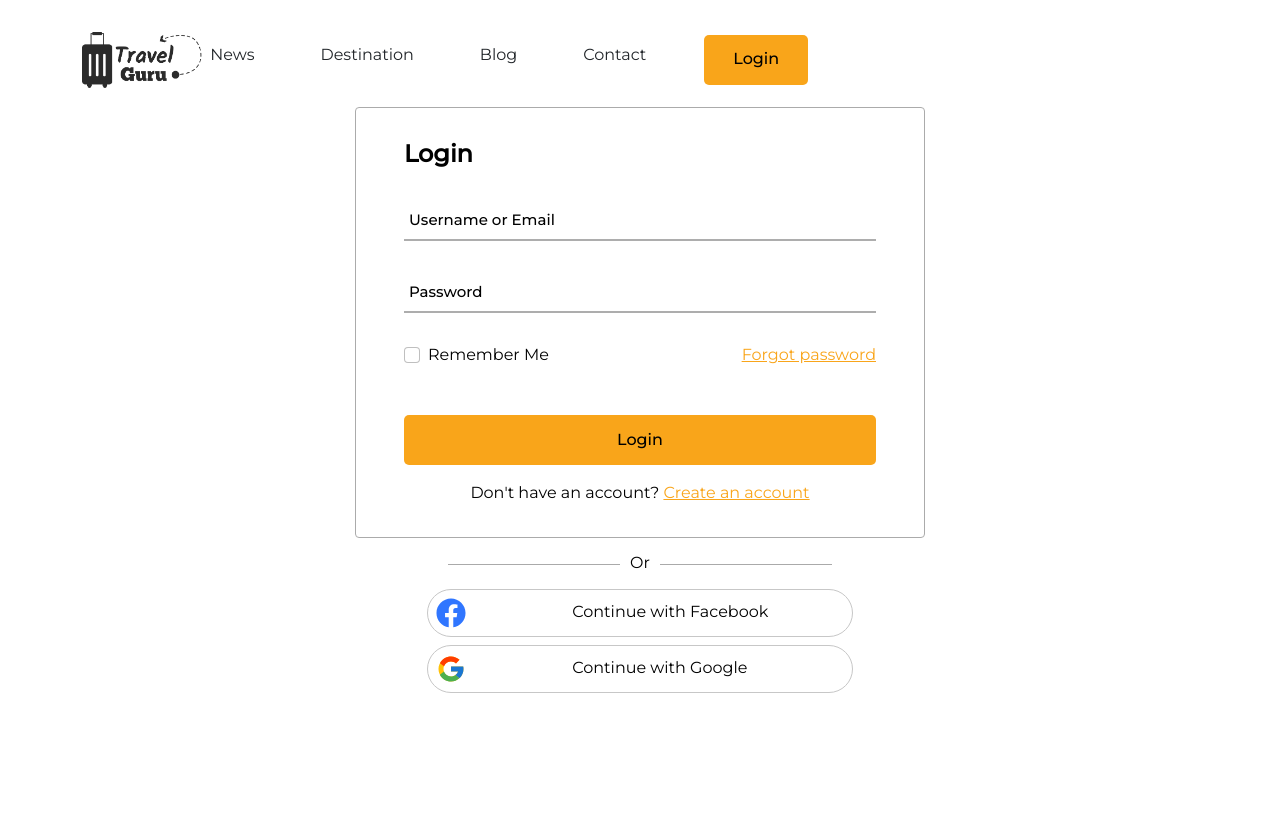
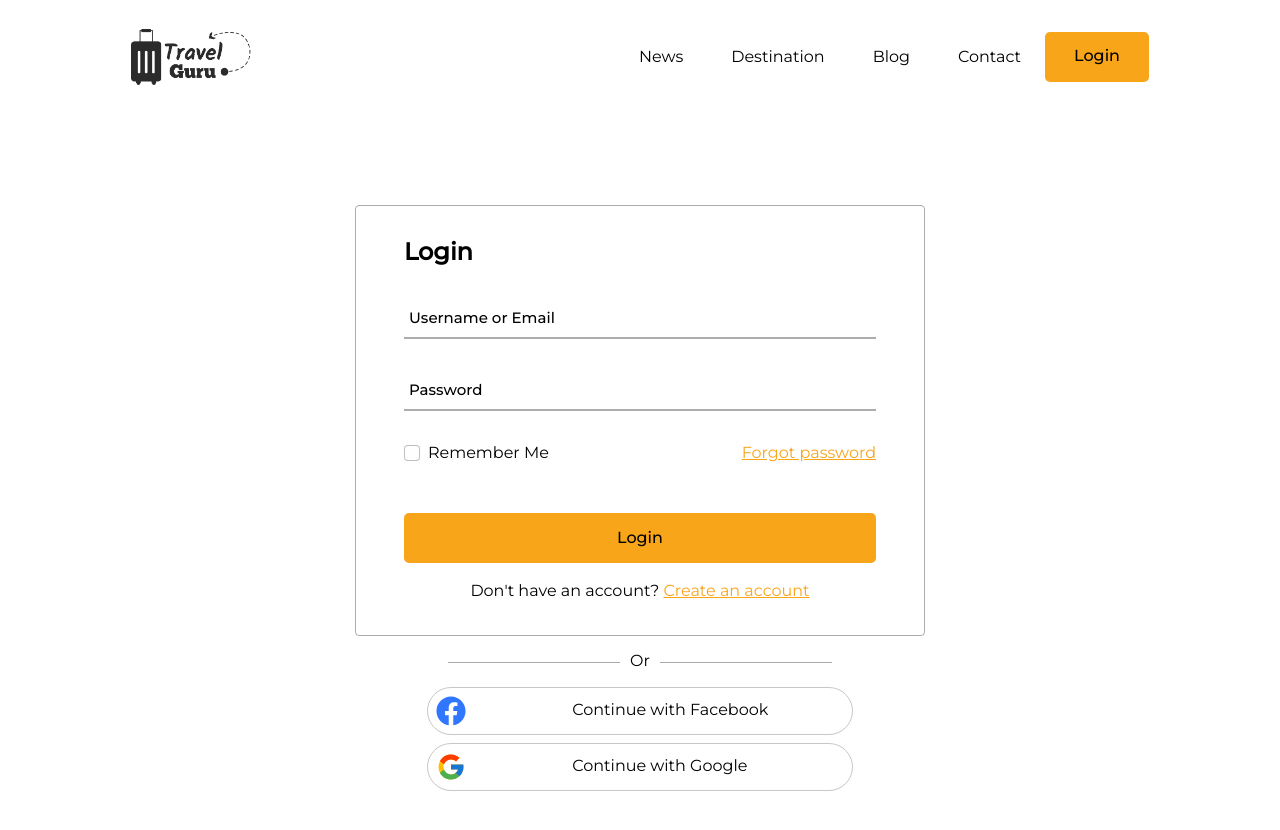
Before and after one commit to ShararNur/travel-guru, a React (Create React App) app: page /login in a window 1280 px wide. Shown: the top 830 px of the page. Before the commit the page ends 800 px from the top, so only its background shows below. Built offline with nearby package versions, Linux system fonts and the light colour scheme.

Commit message:
header completed

```diff
--- a/src/App.css
+++ b/src/App.css
@@ -2,3 +2,12 @@
   font-family: 'Montserrat', sans-serif;
   font-weight: 400;
 }
+
+.home {
+  background-image: linear-gradient(rgba(0, 0, 0, .5), rgba(0, 0, 0, .6)), url("./resources//Image/Rectangle1.png");
+  background-position: center;
+  background-repeat: no-repeat;
+  background-size: cover;
+  height: 100%;
+
+}
--- a/src/App.js
+++ b/src/App.js
@@ -2,7 +2,7 @@ import './App.css';
 import React, { createContext, useState } from 'react';
 import Home from './components/Home/Home';
 import Login from './components/Login/Login';
-import { Routes, Route } from "react-router-dom";
+import { Routes, Route, useLocation } from "react-router-dom";
 import Header from './components/Header/Header';
 import Search from './components/Search/Search';
 import CoxsBazar from './components/Places/CoxsBazar';
@@ -12,11 +12,13 @@ import PrivateRoute from './components/PrivateRoute/PrivateRoute';
 
 export const UserContext = createContext();
 
+
 function App() {
+  const location = useLocation();
   const [loggedInUser, setLoggedInUser] = useState({});
   return (
     <UserContext.Provider value={[loggedInUser, setLoggedInUser]}>
-      <div className="App">
+      <div className={`App ${location.pathname === "/" || location.pathname.includes('booking') ? "home" : ""}`}>
         <Header />
         <Routes>
           <Route path="/" element={<Home />} />
--- a/src/components/Booking/Booking.css
+++ b/src/components/Booking/Booking.css
@@ -1,5 +1,5 @@
 .booking{
-    width: 85%;
+    width: 83.2%;
     display: flex !important;
     justify-content: space-between;
     margin: 0 auto;
--- a/src/components/Booking/Booking.js
+++ b/src/components/Booking/Booking.js
@@ -42,8 +42,6 @@ const Booking = () => {
 
 
     return (
-        <div className="main">
-            <div className="dark-overlay">
         <div className="booking d-md-flex pt-5">
             <div className="place-info">
                 <div style={{ maxWidth: '505px' }} >
@@ -81,8 +79,6 @@ const Booking = () => {
                 </form>
             </div>
         </div>
-            </div>
-        </div>
     );
 };
 
--- a/src/components/Destinations/Destinations.css
+++ b/src/components/Destinations/Destinations.css
@@ -1,13 +1,11 @@
 .place-section {
-  width: 100%;
-  position: absolute;
-  top: 150px;
+  width: 100vw;
 }
 .place-info {
-  width: 49%;
+  width: 50%;
 }
 .place-pic {
-  width: 50%;
+  width: 50% ;
 }
 
 .font-link {
--- a/src/components/Header/Header.css
+++ b/src/components/Header/Header.css
@@ -1,9 +1,45 @@
-.search-bar {
+/* Search bar */
+
+.navBarSearchForm {
+  margin: 0 auto;
+  display: grid !important;
+  width: 100%;
+}
+
+
+.search-input {
+  background-color: rgba(255, 255, 255, 0.2) !important;
+  color: #fff !important;
+  border: 1px solid #fff!important;
+  padding: 6px 20px 6px 40px!important;
+  border-radius: 5px;
+  width: 74%;
+  /* width: 370px; */
+}
+
+.search-input:focus {
+  background-color: rgba(255, 255, 255, 0.2) !important;
+  border-color: #fff !important;
+  outline: none !important;
+  box-shadow: 0 0 0 0.2rem rgba(238, 238, 248, 0.952);
+}
+
+.search-input::placeholder {
+  color: #fff !important;
+  opacity: 1;
+}
+
+.icon {
+  position: absolute;
+  margin-inline: 14px;
+}
+
+ /* .search-bar {
   margin-inline:79.74px 44px;
   display: flex;
   align-items: center;
-}
-
+} */
+/*
 .search-input-field {
   padding: 0 10px 0 45px;
   height: 44px;
@@ -18,28 +54,31 @@
 .search-input-field::placeholder {
   color: white !important ;
   opacity: 1;
-}
+}  */
 
-.icon {
-  position: absolute;
-  margin-inline: 14px 11px;
-}
 
-.navbar {
-  position: absolute !important;
-  top: 0;
-  left: 0px;
-  right: 0px ;
-  /* padding-inline: 168px; */
-}
+
+/* Login button */
 
 .login-btn {
   padding: 12px 29px;
   text-decoration:none;
   border-radius:5px;
   font-weight: 500;
+  color: #000000 !important;
 }
 
 .mr-50 {
   margin-right: 50px;
 }
+
+.logo {
+  filter: contrast(0) brightness(250%);
+}
+
+.ml-auto.header-nav.navbar-nav a {
+  color: #000000;
+}
+.ml-auto.header-nav2.navbar-nav a {
+  color: #fff;
+}
--- a/src/components/Header/Header.js
+++ b/src/components/Header/Header.js
@@ -1,7 +1,7 @@
 import React, { useContext } from 'react';
-import { Navbar, Nav, Container } from 'react-bootstrap';
-import logo from '../../resources/logo_white.png';
-import logo2 from '../../resources/Logo.png';
+import { Navbar, Nav, Container, Form, FormControl } from 'react-bootstrap';
+import logo from '../../resources/Logo.png';
+// import logo2 from '../../resources/Logo.png';
 import './Header.css';
 import searchIcon from './../../resources/Icon/search.svg'
 import { Link, NavLink, useLocation } from 'react-router-dom';
@@ -12,29 +12,22 @@ const Header = () => {
     let location = useLocation();
     const [loggedInUser, setLoggedInUser] = useContext(UserContext);
 
-
-
-
     return (
-        <Navbar collapseOnSelect expand="lg" variant="dark" className="navbar">
-            <Container className="mt-4 ">
-                <NavLink to="/">{location.pathname === "/" ? <img
+        <Container style={{ paddingInline: '61px' }}>
+            <Navbar expand="lg" className="pt-4 text-primary ">
+                <Navbar.Brand as={Link} to="/">
+                    <img
                         src={logo}
                         width="auto"
                         height="56"
-                    className="d-inline-block align-top"
-                    alt="React Bootstrap logo"
-                /> : <img
-                    src={logo2}
-                    width="auto"
-                    height="56"
-                    className="d-inline-block align-top"
-                    alt="React Bootstrap logo"
-                />}</NavLink>
+                        className={`d-inline-block align-top ${location.pathname === '/' || location.pathname.includes("/booking") ? 'logo' : ''}`}
+                        alt="Travel Guru logo"
+                    />
+                </Navbar.Brand>
                 <Navbar.Toggle aria-controls="responsive-navbar-nav" />
-                <Navbar.Collapse id="responsive-navbar-nav">
-                    {location.pathname === "/" &&
-                        <Nav className="">
+                <Navbar.Collapse id="responsive-navbar-nav" className='d-lg-flex justify-content-lg-end'>
+
+                    {/* <Nav className="navBarSearchForm pl-3">
                         <div className="search-bar">
                             <img src={searchIcon} alt="search icon" className='icon' />
                             <input type="search"
@@ -42,27 +35,35 @@ const Header = () => {
                                 className="search-input-field"
                             />
                         </div>
-                        </Nav>
+                    </Nav> */}
+                    {(location.pathname === '/' || location.pathname.includes("/booking")) &&
+                        <Form inline className="m-auto navBarSearchForm pl-3">
+                            <div className="d-flex align-items-center">
+                                <img src={searchIcon} alt="search icon" className='icon' />
+                                <input type="search" placeholder="Search your Destination..." className="mr-sm-2 search-input" />
+                            </div>
+                        </Form>
                     }
-                    <Nav>
-                        <Nav.Link href="#" className={`${location.pathname === "/" ? "text-white" : "text-dark"} mr-50`}>News</Nav.Link>
-                        <Nav.Link href="#" className={`${location.pathname === "/" ? "text-white" : "text-dark"} mr-50`}>Destination</Nav.Link>
-                        <Nav.Link href="#" className={`${location.pathname === "/" ? "text-white" : "text-dark"} mr-50`}>Blog</Nav.Link>
-                        <Nav.Link href="#" className={`${location.pathname === "/" ? "text-white" : "text-dark"} mr-50`}>Contact</Nav.Link>
+
+                    <Nav className={`ml-auto d-md-flex align-items-lg-center ${location.pathname === '/' || location.pathname.includes("/booking") ? 'header-nav2' : 'header-nav'}`}>
+                        <Nav.Link to="#" className="px-4">News</Nav.Link>
+                        <Nav.Link to="#" className="px-4">Destination</Nav.Link>
+                        <Nav.Link to="#" className="px-4">Blog</Nav.Link>
+                        <Nav.Link to="#" className="px-4">Contact</Nav.Link>
                         {
                             loggedInUser.success
                                 ?
                                 <>
-                                    <p style={{ display: 'inline', color: 'red', marginRight: '15px' }}>Welcome {loggedInUser.displayName}</p>
+                                    {/* <p style={{ display: 'inline', color: 'red', marginRight: '15px' }}>Welcome {loggedInUser.displayName}</p> */}
                                     <Link to="#" className="login-btn" onClick={() => setLoggedInUser({})}>Log out</Link>
                                 </>
                                 :
-                                <Link to="/login" className="login-btn">Login</Link>
+                                <Link to="/login" className="login-btn ">Login</Link>
                         }
                     </Nav>
                 </Navbar.Collapse>
+            </Navbar>
         </Container>
-        </Navbar>
     );
 };
 
--- a/src/components/Home/Home.css
+++ b/src/components/Home/Home.css
@@ -1,8 +1,5 @@
-.main {
+/* .main {
   background-image: url("../../resources/Image/Rectangle1.png");
-  /* height: 100%; */
-  /* min-height: 100vh; */
-  /* width: 100vw; */
   background-position: center;
   background-repeat: no-repeat;
   background-size: cover;
@@ -13,8 +10,7 @@
 
 .dark-overlay {
   background-color: rgba(0, 0, 0, 0.6);
-  /* position: absolute; */
+
   height: 100%;
-  /* height: 100%; */
-  /* position: absolute; */
-}
+
+} */
--- a/src/components/Home/Home.js
+++ b/src/components/Home/Home.js
@@ -1,17 +1,10 @@
 import React from 'react';
 import Destinations from '../Destinations/Destinations';
-import Header from '../Header/Header';
-import './Home.css'
-import bgImg from '../../resources/Image/Rectangle1.png'
+
 
 const Home = () => {
     return (
-        <div className="main">
-            {/* <img src={bgImg} alt="" /> */}
-            <div className="dark-overlay">
-                <Destinations />
-            </div>
-        </div>
+        <Destinations />
     );
 };
 
```
Also changed, not shown: src/components/Destinations/Destinations.js (+7 -7 lines). Lines whose indentation alone changed are shown as unchanged.
